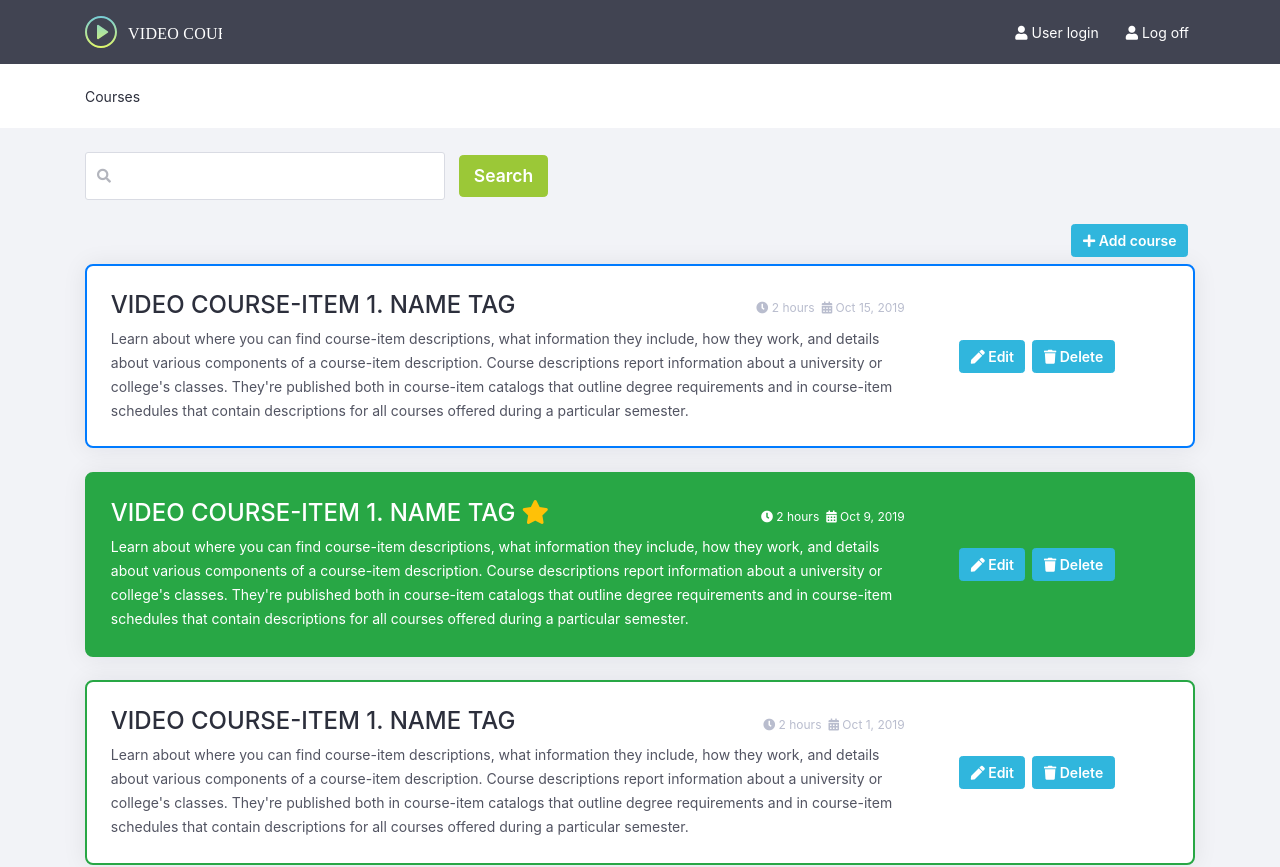
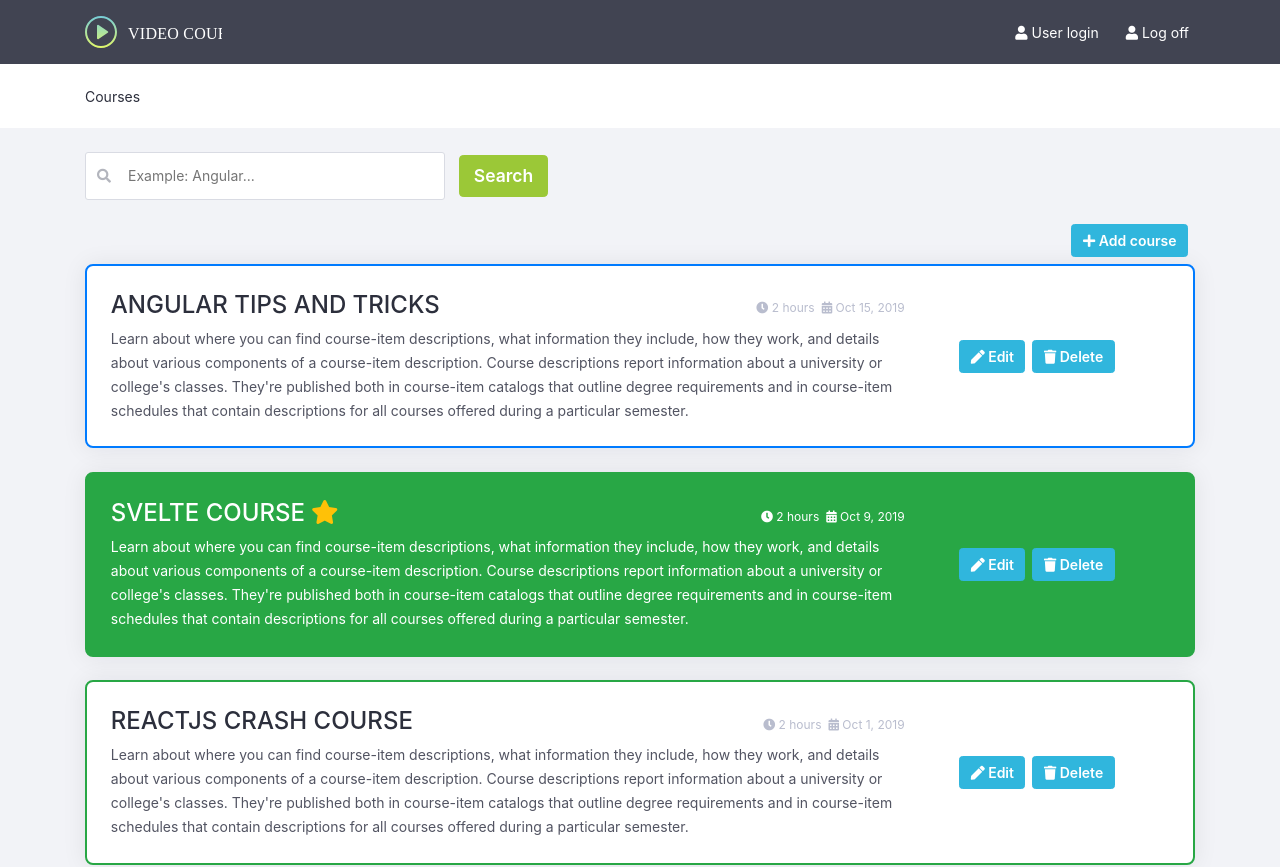
Before and after one commit to zhunus/angular-mentoring-task-one, an Angular app: page /courses in a window 1280 px wide. Shown: the top 867 px of the page. Built offline with nearby package versions, Linux system fonts and the light colour scheme.

Commit message:
Filtering courses by searchQuery

```diff
--- a/src/app/courses/courses-list/courses-list.component.html
+++ b/src/app/courses/courses-list/courses-list.component.html
@@ -1,5 +1,13 @@
 <ul class="courses">
-  <li class="course" *ngFor="let course of courses | orderBy:'creationDate'">
-    <app-course-item [course]="course" (delete)="onDelete($event)"></app-course-item>
+  <li
+    class="course"
+    *ngFor="
+      let course of courses | filter: filterValue | orderBy: 'creationDate'
+    "
+  >
+    <app-course-item
+      [course]="course"
+      (delete)="onDelete($event)"
+    ></app-course-item>
   </li>
 </ul>
--- a/src/app/courses/courses-list/courses-list.component.ts
+++ b/src/app/courses/courses-list/courses-list.component.ts
@@ -10,16 +10,17 @@ export class CoursesListComponent implements OnInit {
   @Input()
   courses: Course[];
 
+  @Input()
+  filterValue = '';
+
   @Output()
   public delete: EventEmitter<Course> = new EventEmitter<Course>();
 
-  constructor() { }
+  constructor() {}
 
-  ngOnInit() {
-  }
+  ngOnInit() {}
 
   onDelete(course: Course) {
     this.delete.emit(course);
   }
-
 }
--- a/src/app/courses/courses/courses.component.html
+++ b/src/app/courses/courses/courses.component.html
@@ -1,7 +1,7 @@
 <app-breadcrumbs [crumbs]="breadcrumbs"></app-breadcrumbs>
 
 <div class="container content">
-  <app-search-control></app-search-control>
+  <app-search-control (search)="onSearch($event)"></app-search-control>
 
   <div class="d-flex justify-content-end m-2">
     <button class="btn btn-info" (click)="addCourse()">
@@ -14,6 +14,7 @@
     <app-courses-list
       [courses]="courses"
       (delete)="onDeleteCourse($event)"
+      [filterValue]="filter"
     ></app-courses-list>
 
     <div class="load-more d-flex justify-content-center align-items-center">
--- a/src/app/courses/courses/courses.component.ts
+++ b/src/app/courses/courses/courses.component.ts
@@ -10,6 +10,7 @@ import { CoursesService } from '../../services/courses.service';
 export class CoursesComponent implements OnInit {
   public breadcrumbs = ['Courses'];
   public courses: Course[] = [];
+  public filter = '';
 
   constructor(private coursesService: CoursesService) {}
 
@@ -24,4 +25,8 @@ export class CoursesComponent implements OnInit {
   ngOnInit() {
     this.courses = this.coursesService.getCourses();
   }
+
+  onSearch(searchQuery: string) {
+    this.filter = searchQuery;
+  }
 }
--- a/src/app/courses/search-control/search-control.component.html
+++ b/src/app/courses/search-control/search-control.component.html
@@ -1,7 +1,17 @@
-<div class="search-control">
-  <div class="form-input mr-3">
-    <i class="fas fa-search"></i>
-    <input class="input input--icon search-control__input" type="text" [(ngModel)]="searchQuery" />
+<form (ngSubmit)="onSearch()">
+  <div class="search-control">
+    <div class="form-input mr-3">
+      <i class="fas fa-search"></i>
+      <input
+        type="text"
+        name="searchQuery"
+        class="input input--icon search-control__input"
+        placeholder="Example: Angular..."
+        [(ngModel)]="searchQuery"
+      />
+    </div>
+    <button type="submit" class="btn btn-success btn-lg search-control__action">
+      Search
+    </button>
   </div>
-  <button class="btn btn-success btn-lg search-control__action" (click)="search()">Search</button>
-</div>
+</form>
--- a/src/app/courses/search-control/search-control.component.ts
+++ b/src/app/courses/search-control/search-control.component.ts
@@ -1,4 +1,4 @@
-import { Component, OnInit } from '@angular/core';
+import { Component, EventEmitter, OnInit, Output } from '@angular/core';
 
 @Component({
   selector: 'app-search-control',
@@ -8,13 +8,16 @@ import { Component, OnInit } from '@angular/core';
 export class SearchControlComponent implements OnInit {
   public searchQuery: string;
 
+  @Output()
+  public search = new EventEmitter();
+
   constructor() { }
 
   ngOnInit() {
   }
 
-  search(): string {
-    return this.searchQuery;
+  onSearch(): void {
+    this.search.emit(this.searchQuery);
   }
 
 }
--- a/src/app/services/courses.mocked.ts
+++ b/src/app/services/courses.mocked.ts
@@ -3,7 +3,7 @@ import { addDays } from 'date-fns';
 export default [
   {
     id: 0,
-    title: 'Video course-item 1. Name tag',
+    title: 'Svelte course',
     creationDate: addDays(new Date(), -2),
     description:
       "Learn about where you can find course-item descriptions, what information they include, how they work, and details about various components of a course-item description. Course descriptions report information about a university or college's classes. They're published both in course-item catalogs that outline degree requirements and in course-item schedules that contain descriptions for all courses offered during a particular semester.",
@@ -12,7 +12,7 @@ export default [
   },
   {
     id: 1,
-    title: 'Video course-item 1. Name tag',
+    title: 'Angular tips and tricks',
     creationDate: addDays(new Date(), 4),
     description:
       "Learn about where you can find course-item descriptions, what information they include, how they work, and details about various components of a course-item description. Course descriptions report information about a university or college's classes. They're published both in course-item catalogs that outline degree requirements and in course-item schedules that contain descriptions for all courses offered during a particular semester.",
@@ -21,7 +21,7 @@ export default [
   },
   {
     id: 2,
-    title: 'Video course-item 1. Name tag',
+    title: 'ReactJS crash course',
     creationDate: addDays(new Date(), -10),
     description:
       "Learn about where you can find course-item descriptions, what information they include, how they work, and details about various components of a course-item description. Course descriptions report information about a university or college's classes. They're published both in course-item catalogs that outline degree requirements and in course-item schedules that contain descriptions for all courses offered during a particular semester.",
@@ -30,7 +30,7 @@ export default [
   },
   {
     id: 3,
-    title: 'Video course-item 1. Name tag',
+    title: 'No body likes Vue',
     creationDate: addDays(new Date(), -23),
     description:
       "Learn about where you can find course-item descriptions, what information they include, how they work, and details about various components of a course-item description. Course descriptions report information about a university or college's classes. They're published both in course-item catalogs that outline degree requirements and in course-item schedules that contain descriptions for all courses offered during a particular semester.",
--- /dev/null
+++ b/src/app/shared/pipes/filter.pipe.ts
@@ -0,0 +1,23 @@
+import { Pipe, PipeTransform } from '@angular/core';
+
+@Pipe({
+  name: 'filter'
+})
+export class FilterPipe implements PipeTransform {
+  transform(value: any, args?: any): any {
+    if (!value) {
+      return null;
+    }
+    if (!args) {
+      return value;
+    }
+
+    args = args.toLowerCase();
+
+    return value.filter(item =>
+      JSON.stringify(item)
+        .toLowerCase()
+        .includes(args)
+    );
+  }
+}
--- a/src/app/shared/shared.module.ts
+++ b/src/app/shared/shared.module.ts
@@ -3,12 +3,13 @@ import { CommonModule } from '@angular/common';
 import { BreadcrumbsComponent } from './components/breadcrumbs/breadcrumbs.component';
 import { TimePipe } from './pipes/time.pipe';
 import { OrderByPipe } from './pipes/order-by.pipe';
+import { FilterPipe } from './pipes/filter.pipe';
 
 @NgModule({
-  declarations: [BreadcrumbsComponent, TimePipe, OrderByPipe],
+  declarations: [BreadcrumbsComponent, TimePipe, OrderByPipe, FilterPipe],
   imports: [
     CommonModule
   ],
-  exports: [BreadcrumbsComponent, TimePipe, OrderByPipe]
+  exports: [BreadcrumbsComponent, TimePipe, OrderByPipe, FilterPipe]
 })
 export class SharedModule { }
```
Also changed, not shown: 1 other file (tests, documents, lock files or other folders).
